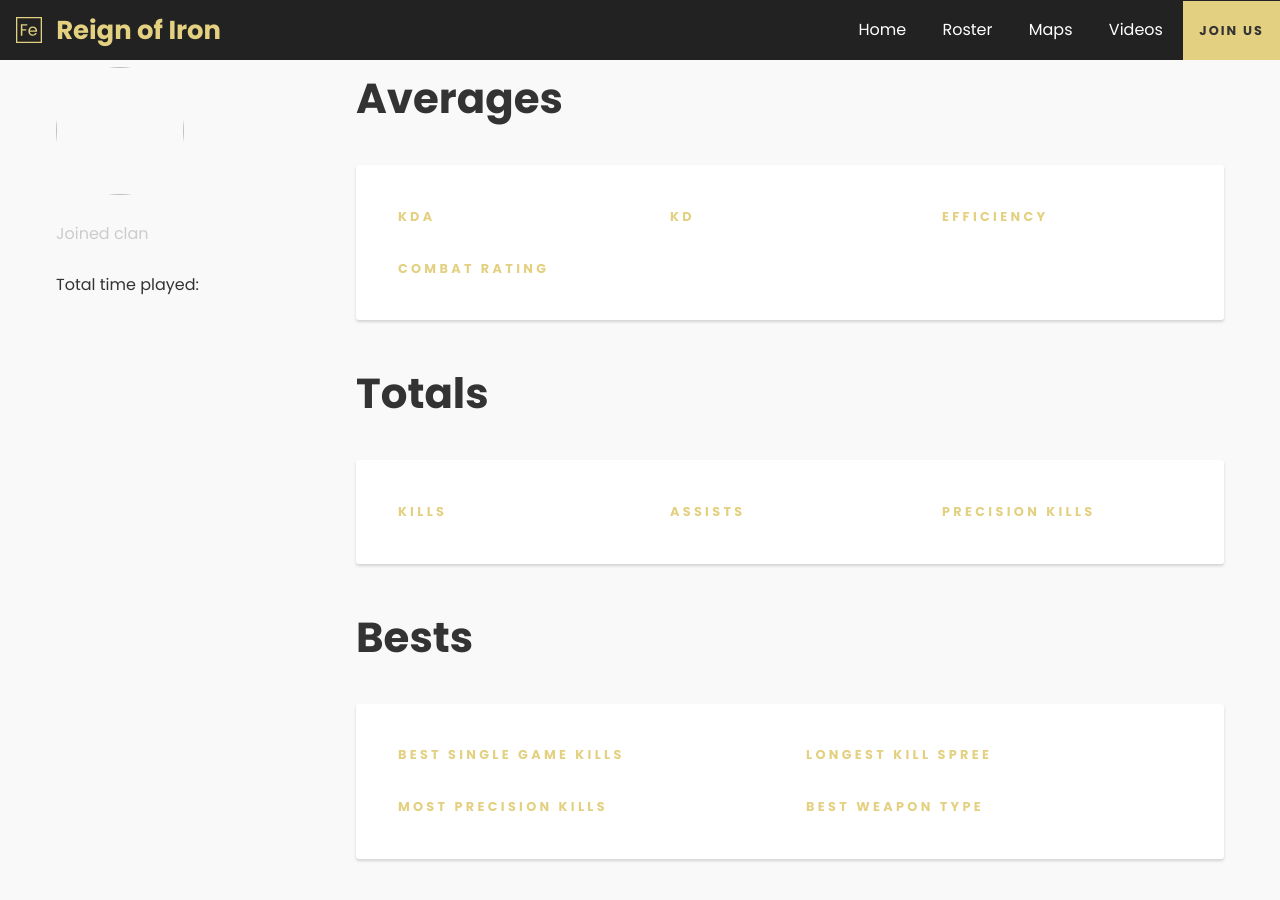
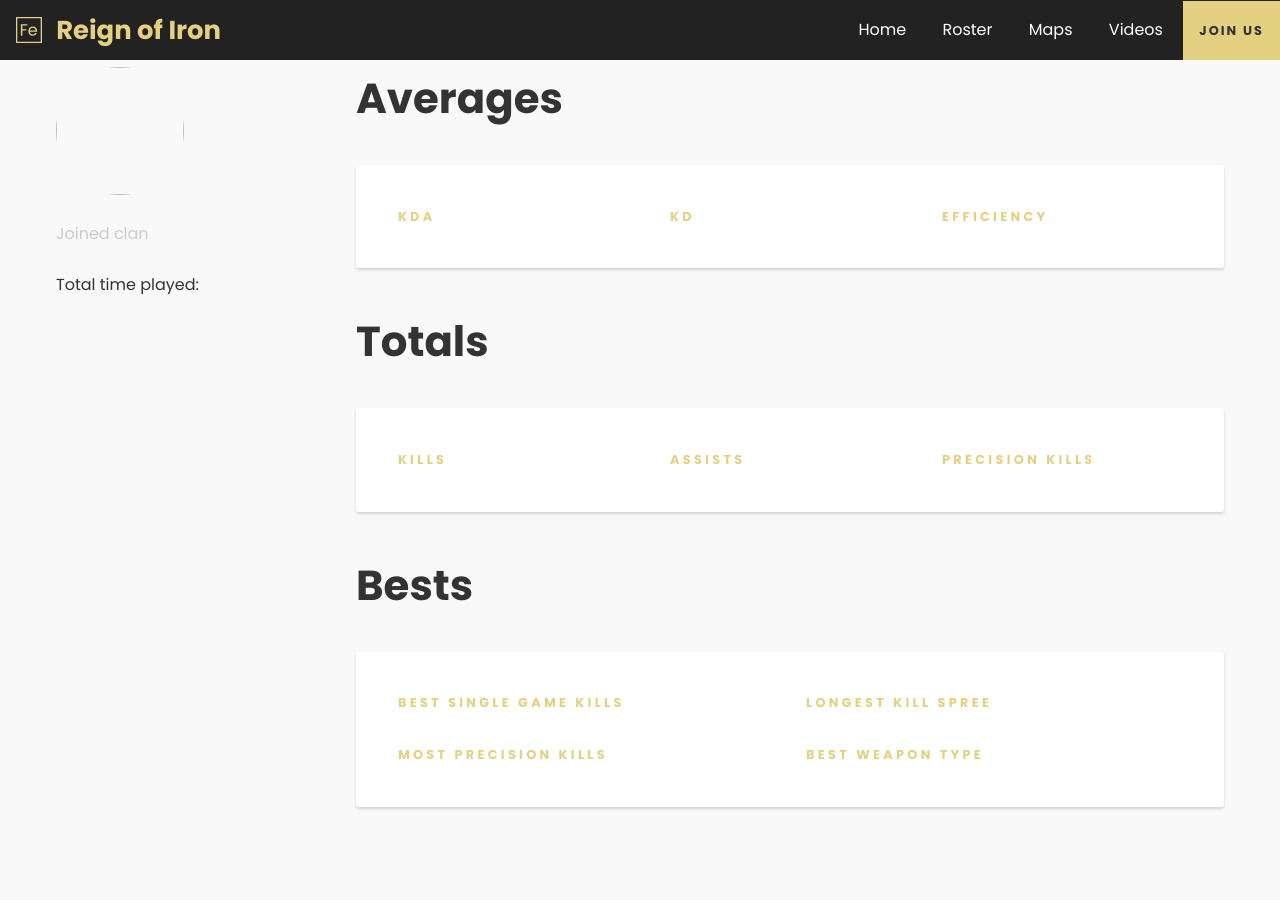
Before and after one commit to reignofiron/reignofiron.github.io, a Jekyll site: the page built from player.html, in a window 1280 px wide and 900 px high, scrolled down 484 px. Built offline with Jekyll 4.4.1, drawn with Linux system fonts in a browser that asks for light colours.

Commit message:
Removed Combat Rating
Stat was useless and nonsensical

```diff
--- a/assets/js/player.js
+++ b/assets/js/player.js
@@ -45,7 +45,6 @@ $(function() {
         $('#player-kills').text(kills);
         $('#player-assists').text(assists);
         $('#player-precision-kills').text(precisionKills);
-        $('#player-combat-rating').text(combatRating);
         $('#player-weapon').text(weapon);
         $('#player-kill-spree').text(killSpree);
         $('#player-most-kills').text(mostKills);
--- a/player.html
+++ b/player.html
@@ -37,10 +37,6 @@ bodyclass: playerProfile
           <div class="j-col j-col-4">
             <h4>Efficiency</h4>
             <span class="type-larger" id="player-efficiency"></span>
-          </div>
-          <div class="j-col j-col-4">
-            <h4>Combat Rating</h4>
-            <span class="type-larger" id="player-combat-rating"></span>
           </div>
         </div>
       </div>
```
Also changed, not shown: 2 other files.
